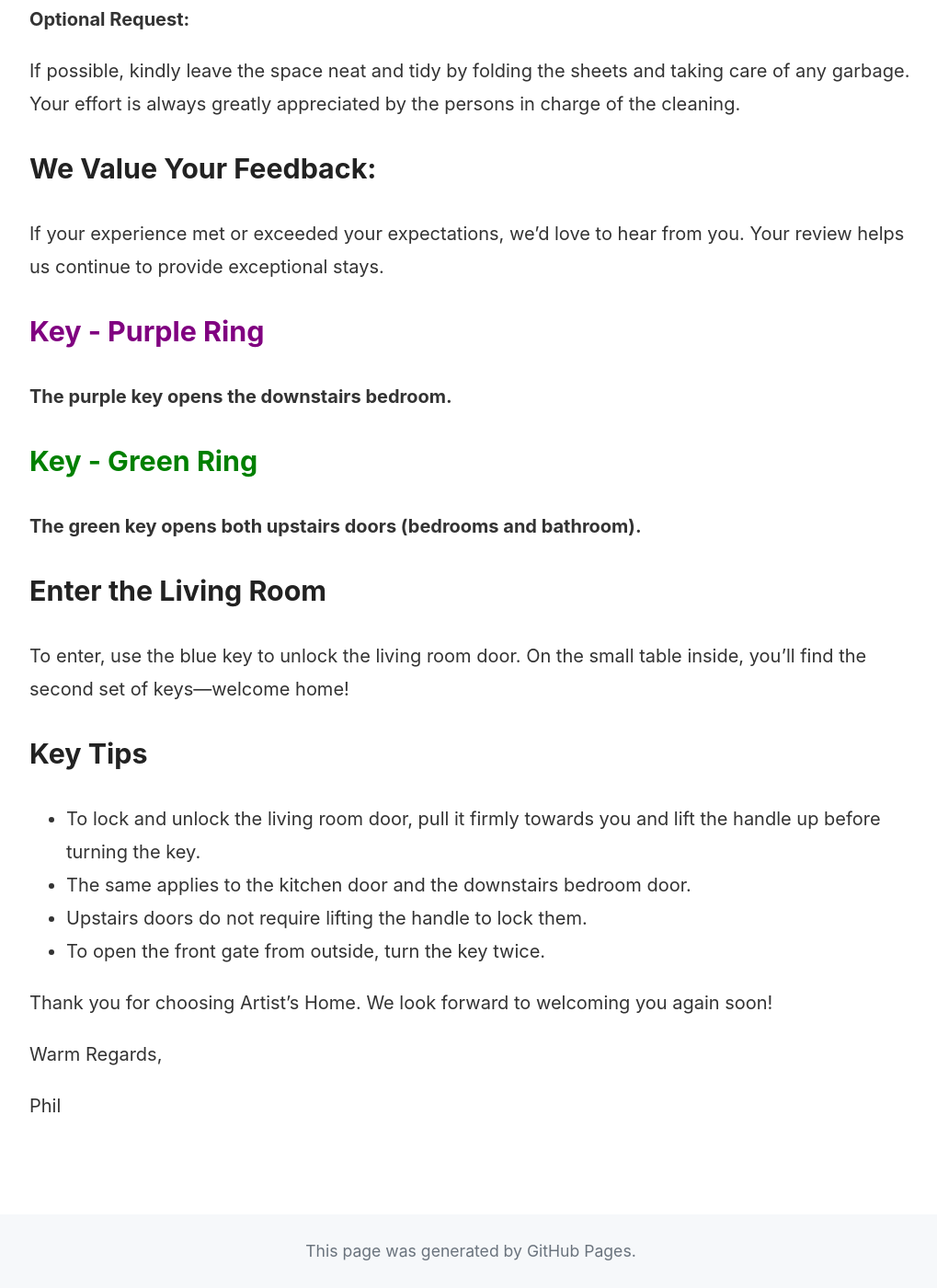
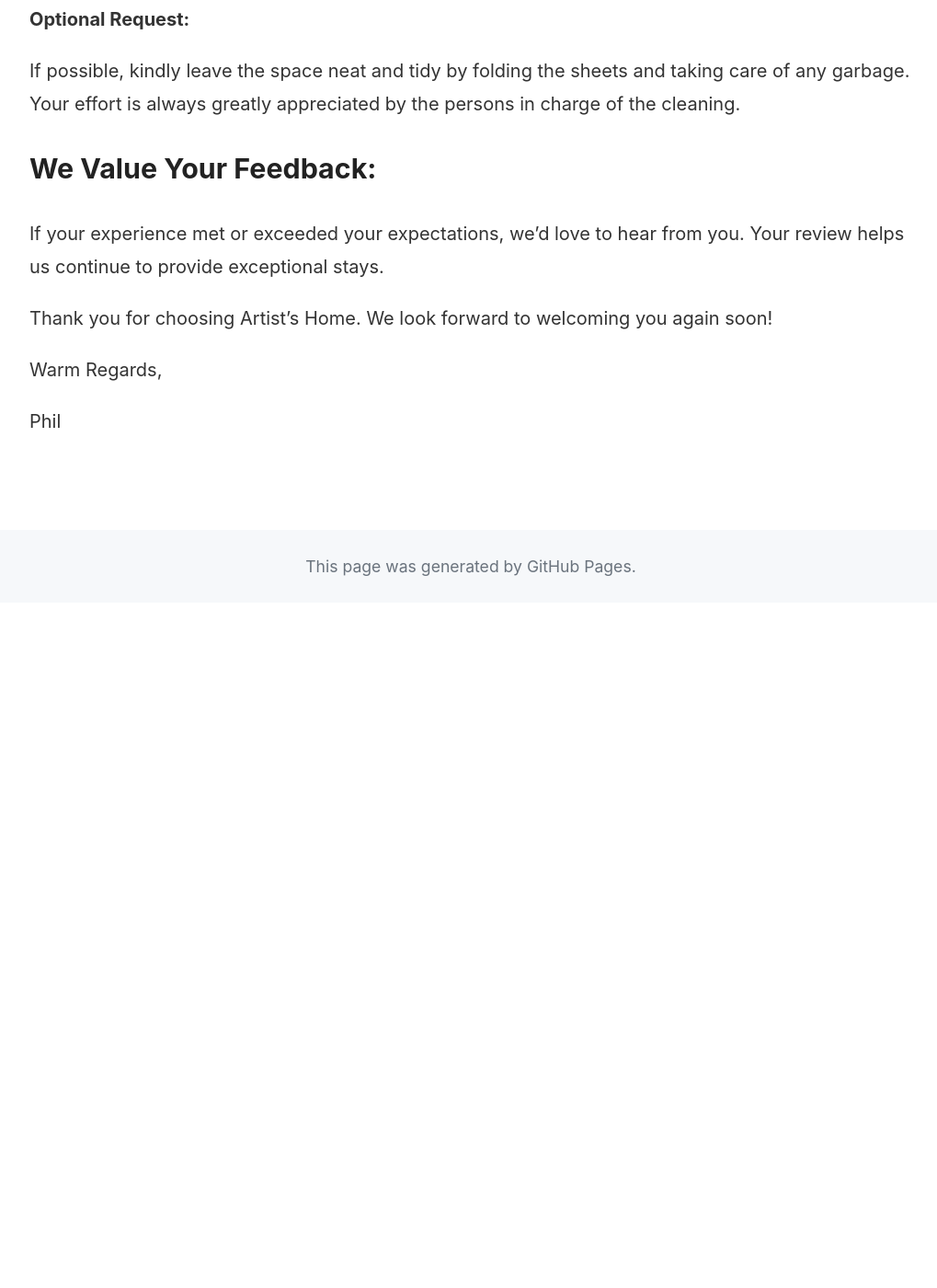
Before and after one commit to PhilAlain/tac, a Jekyll site: the page checkout.html, which Jekyll copies as it is, in a window 1280 px wide and 1400 px high, scrolled down 958 px. Shown: the whole window at 92% size, without its empty margins (128-1147 px from the left). Built offline with Jekyll 4.4.1, drawn with Linux system fonts in a browser that asks for light colours; after the commit the page ends 1613 px from its top, so only the background shows below that.

Commit message:
Update checkout.html

```diff
--- a/checkout.html
+++ b/checkout.html
@@ -39,24 +39,6 @@
 
     <p>If your experience met or exceeded your expectations, we’d love to hear from you. Your review helps us continue to provide exceptional stays.</p>
 
-
-    <h2 class="key-title key-purple">Key - Purple Ring</h2>
-    <p><strong>The purple key opens the downstairs bedroom.</strong></p>
-
-    <h2 class="key-title key-green">Key - Green Ring</h2>
-    <p><strong>The green key opens both upstairs doors (bedrooms and bathroom).</strong></p>
-
-    <h2>Enter the Living Room</h2>
-    <p>To enter, use the blue key to unlock the living room door. On the small table inside, you’ll find the second set of keys—welcome home!</p>
-
-    <h2>Key Tips</h2>
-    <ul>
-        <li>To lock and unlock the living room door, pull it firmly towards you and lift the handle up before turning the key.</li>
-        <li>The same applies to the kitchen door and the downstairs bedroom door.</li>
-        <li>Upstairs doors do not require lifting the handle to lock them.</li>
-        <li>To open the front gate from outside, turn the key twice.</li>
-    </ul>
-
     <p>Thank you for choosing Artist’s Home. We look forward to welcoming you again soon!</p>
 
     <p>Warm Regards,</p>
```
